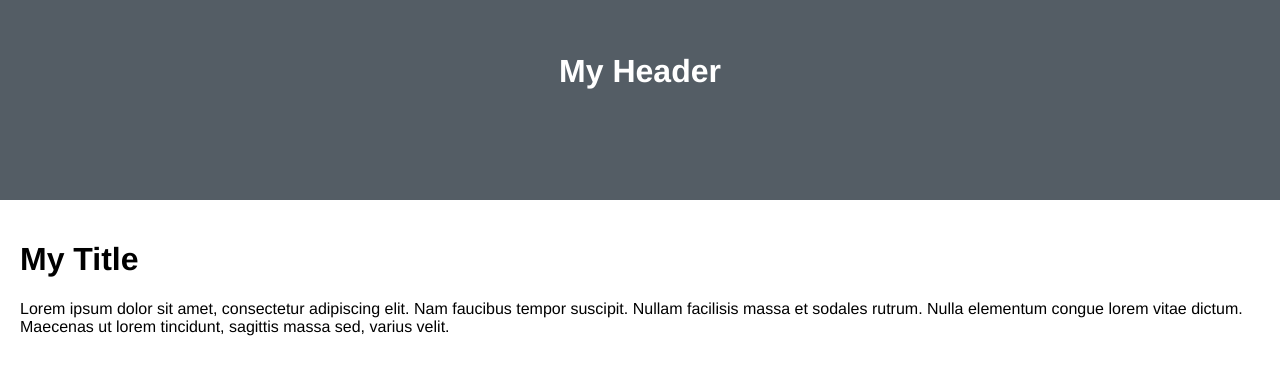
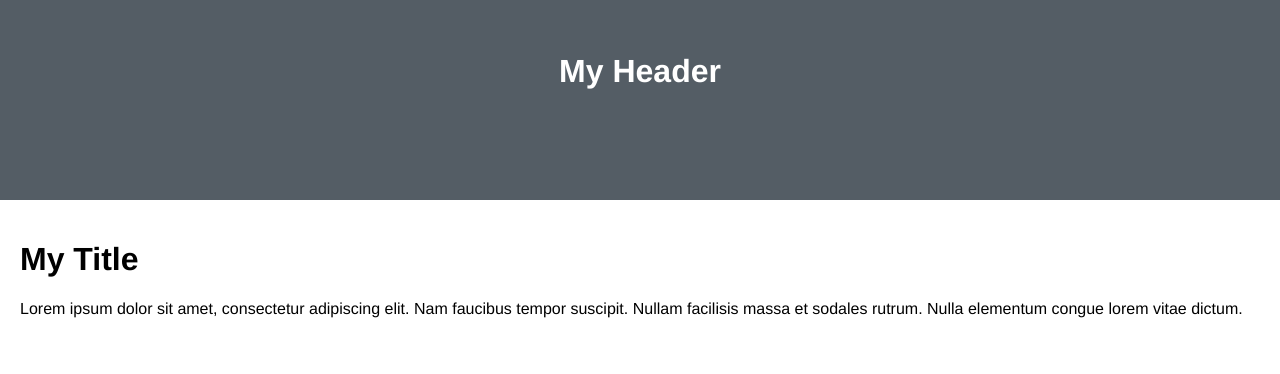
Before and after one commit to lefkoskib/lefkoskib.github.io, a plain HTML site: page index.html in a window 1280 px wide. Drawn offline with Linux system fonts and the light colour scheme; a script that the page names is missing.

Commit message:
I dont like that sentence

```diff
--- a/index.html
+++ b/index.html
@@ -17,7 +17,7 @@
 	<main>
 		<h1>My Title</h1>
 		<p>
-		Lorem ipsum dolor sit amet, consectetur adipiscing elit. Nam faucibus tempor suscipit. Nullam facilisis massa et sodales rutrum. Nulla elementum congue lorem vitae dictum. Maecenas ut lorem tincidunt, sagittis massa sed, varius velit.
+		Lorem ipsum dolor sit amet, consectetur adipiscing elit. Nam faucibus tempor suscipit. Nullam facilisis massa et sodales rutrum. Nulla elementum congue lorem vitae dictum.
 		</p>
 	</main>
 </body>
```
